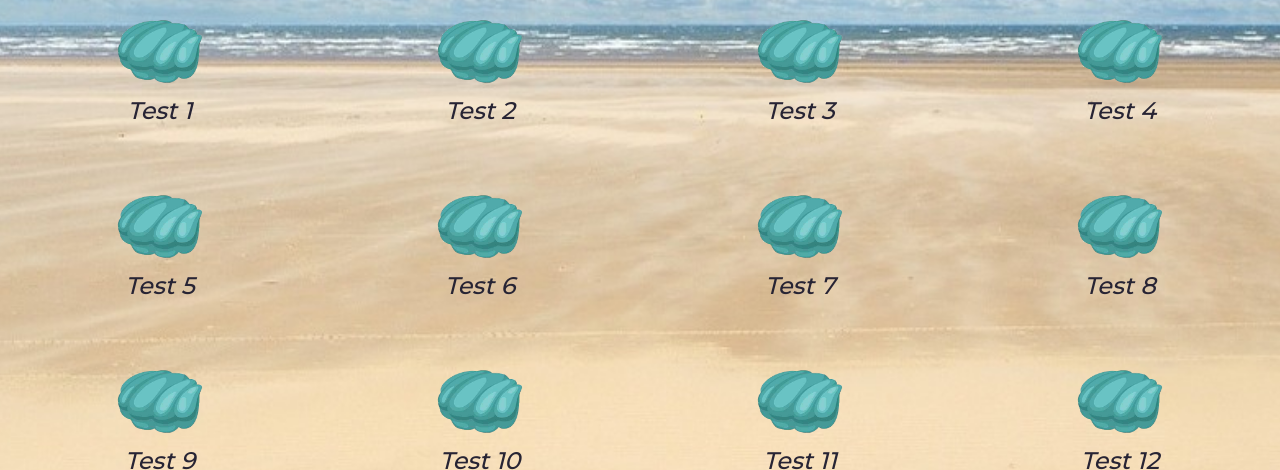
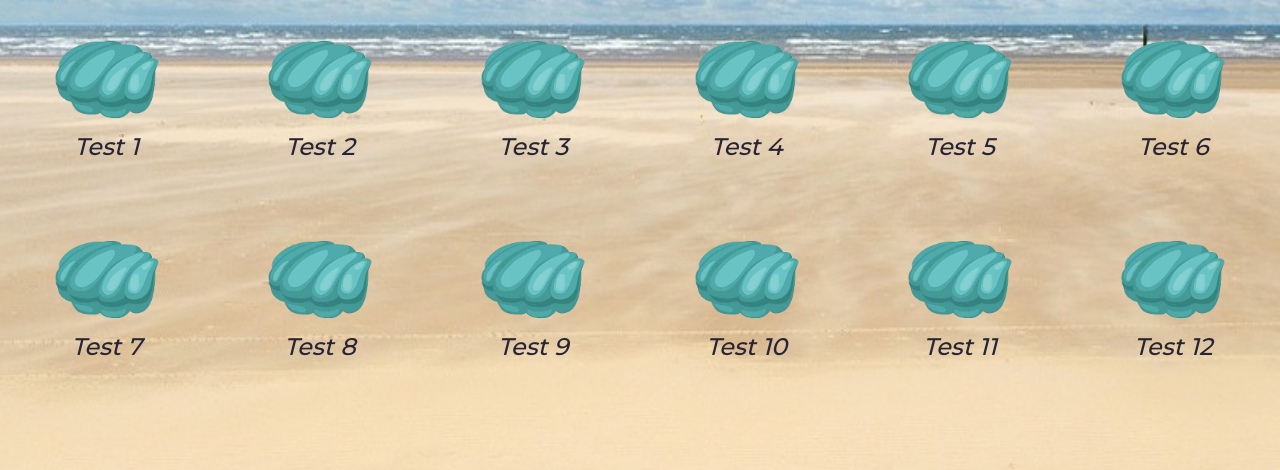
Before and after one commit to MihaelaFlorea2000/litbr, a plain HTML site: page bac.html in a window 1280 px wide. Shown: the part 184-654 px from the top of the page. Drawn offline with nearby package versions, Linux system fonts and the light colour scheme.

Commit message:
makeing it work

```diff
--- a/bac.html
+++ b/bac.html
@@ -57,7 +57,7 @@
       <div class="row cont">
         <div class="container-fluid">
           <div class="row teste">
-            <div class="col-xs-3 fly">
+            <div class="col-xs-2 fly">
               <div class="test">
                 <a href="bac/Test1.pdf" target="_blank" >
                   <img src="img/shell_closed.png" class="img-responsive ship">
@@ -65,7 +65,7 @@
                 </a>
               </div>
             </div>
-            <div class="col-xs-3 fly">
+            <div class="col-xs-2 fly">
                 <div class="test">
                   <a href="bac/Test2.pdf" target="_blank" >
                     <img src="img/shell_closed.png" class="img-responsive ship">
@@ -73,7 +73,7 @@
                   </a>
                 </div>
             </div>
-            <div class="col-xs-3 fly">
+            <div class="col-xs-2 fly">
               <div class="test">
                   <a href="bac/Test3.pdf" target="_blank" >
                     <img src="img/shell_closed.png" class="img-responsive ship">
@@ -81,7 +81,7 @@
                   </a>
               </div>
             </div>
-            <div class="col-xs-3 fly">
+            <div class="col-xs-2 fly">
               <div class="test">
                   <a href="bac/Test4.pdf" target="_blank" >
                     <img src="img/shell_closed.png" class="img-responsive ship">
@@ -89,9 +89,7 @@
                   </a>
               </div>
             </div>
-          </div>
-          <div class="row teste">
-            <div class="col-xs-3 fly">
+            <div class="col-xs-2 fly">
               <div class="test">
                 <a href="bac/Test5.pdf" target="_blank" >
                   <img src="img/shell_closed.png" class="img-responsive ship">
@@ -99,7 +97,7 @@
                 </a>
               </div>
             </div>
-            <div class="col-xs-3 fly">
+            <div class="col-xs-2 fly">
               <div class="test" >
                 <a href="bac/Test6.pdf" target="_blank">
                   <img src="img/shell_closed.png" class="img-responsive ship">
@@ -107,7 +105,9 @@
                 </a>
               </div>
             </div>
-            <div class="col-xs-3 fly">
+          </div>
+          <div class="row teste">
+            <div class="col-xs-2 fly">
               <div class="test">
                 <a href="bac/Test7.pdf" target="_blank">
                   <img src="img/shell_closed.png" class="img-responsive ship">
@@ -115,7 +115,7 @@
                 </a>
               </div>
             </div>
-            <div class="col-xs-3 fly">
+            <div class="col-xs-2 fly">
               <div class="test">
                 <a href="bac/Test8.pdf" target="_blank">
                   <img src="img/shell_closed.png" class="img-responsive ship">
@@ -123,9 +123,7 @@
                 </a>
               </div>
             </div>
-          </div>
-          <div class="row teste">
-            <div class="col-xs-3 fly">
+            <div class="col-xs-2 fly">
               <div class="test">
                 <a href="bac/Test9.pdf" target="_blank" >
                   <img src="img/shell_closed.png" class="img-responsive ship">
@@ -133,7 +131,7 @@
                 </a>
               </div>
             </div>
-            <div class="col-xs-3 fly">
+            <div class="col-xs-2 fly">
               <div class="test" >
                 <a href="bac/Test10.pdf" target="_blank">
                   <img src="img/shell_closed.png" class="img-responsive ship">
@@ -141,7 +139,7 @@
                 </a>
               </div>
             </div>
-            <div class="col-xs-3 fly">
+            <div class="col-xs-2 fly">
               <div class="test">
                 <a href="bac/Test11.pdf" target="_blank">
                   <img src="img/shell_closed.png" class="img-responsive ship">
@@ -149,7 +147,7 @@
                 </a>
               </div>
             </div>
-            <div class="col-xs-3 fly">
+            <div class="col-xs-2 fly">
               <div class="test">
                 <a href="bac/Test12.pdf" target="_blank">
                   <img src="img/shell_closed.png" class="img-responsive ship">
@@ -158,6 +156,7 @@
               </div>
             </div>
           </div>
+
         </div>
       </div>
   </div>
--- a/css/bac.css
+++ b/css/bac.css
@@ -153,7 +153,7 @@ nav a:focus{
   display:block;
   margin:0 auto;
   padding-bottom:10px;
-  width: 90px;
+  width: 110px;
 }
 
 h3 {
@@ -162,8 +162,18 @@ h3 {
 
 .teste {
   margin-bottom: 15px;
-  height: 160px;
+  height: 180px;
 }
+
+.teste:nth-child(2) {
+  margin-top: 20px;
+}
+
+
+.teste:nth-child(1) {
+  margin-top: 20px;
+}
+
 h2 {
   font-family:'Lobster', cursive;
   font-size:6.5vw;
--- a/js/bac.js
+++ b/js/bac.js
@@ -15,8 +15,15 @@ $(document).ready(function(){
     });
   }, 400);
 
-  $('.ship').hover(function(){
+// Image Swap Shell
+  $('.ship').mouseover(function(){
     $(this).attr('src', 'img/shell_open.png');
+    $(this).css({
+      'width':'130px'
+    });
+  });
+  $('.ship').mouseout(function(){
+    $(this).attr('src', 'img/shell_closed.png');
     $(this).css({
       'width':'110px'
     });
```
